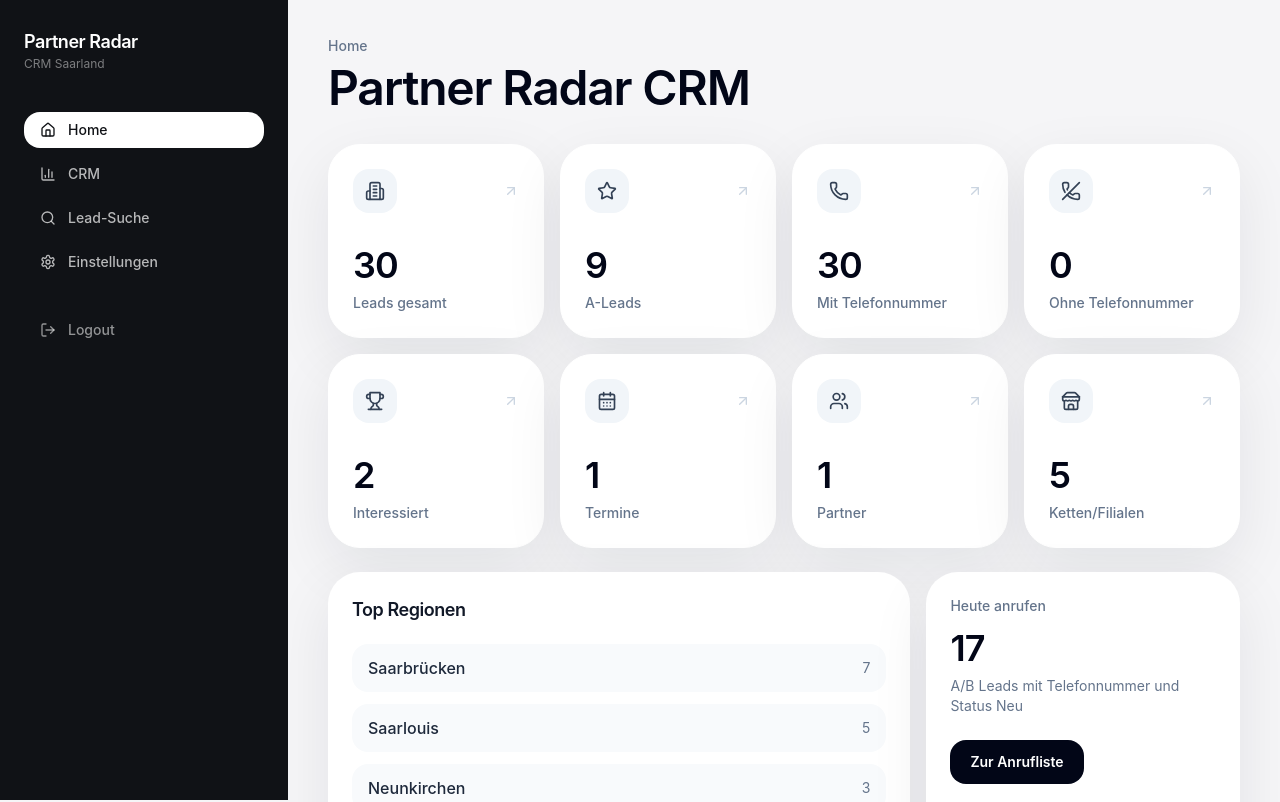
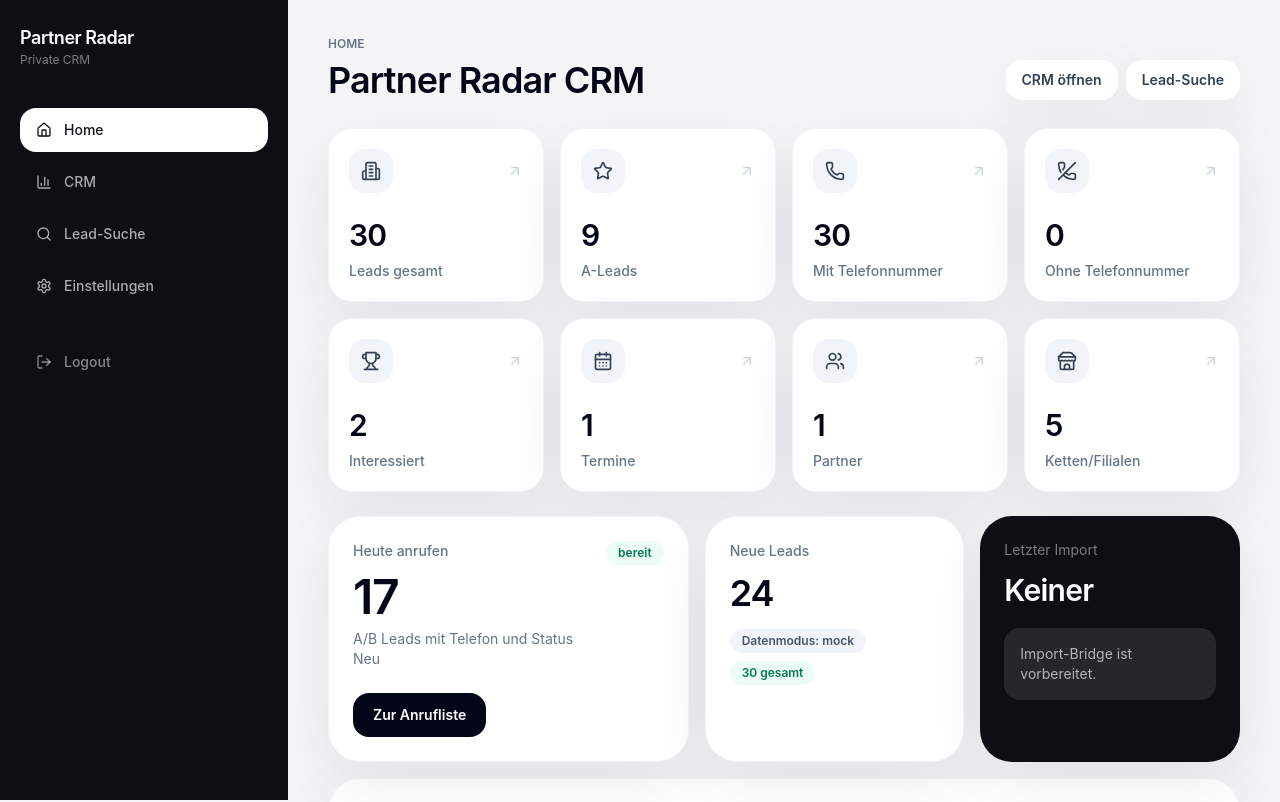
Before and after one commit to BlitzAnfrage/partner-radar-crm, a Next.js app: page / in a window 1280 px wide. Shown: the top 802 px of the page. Built offline with nearby package versions, Linux system fonts and the light colour scheme; no server answers.

Commit message:
Polish Next.js CRM platform quality

```diff
--- a/app/globals.css
+++ b/app/globals.css
@@ -29,6 +29,18 @@ textarea {
   font: inherit;
 }
 
+:focus-visible {
+  outline: 2px solid #111827;
+  outline-offset: 2px;
+}
+
+input,
+select,
+textarea,
+button {
+  -webkit-tap-highlight-color: transparent;
+}
+
 ::selection {
   background: #111827;
   color: white;
--- a/app/login/page.tsx
+++ b/app/login/page.tsx
@@ -24,7 +24,7 @@ export default function LoginPage({
 
         {missingPassword ? (
           <div className="rounded-2xl border border-amber-200 bg-amber-50 p-4 text-sm font-medium text-amber-900">
-            Missing CRM_ADMIN_PASSWORD server configuration.
+            CRM_ADMIN_PASSWORD fehlt in der Server-Konfiguration.
           </div>
         ) : (
           <form action="/api/auth/login" method="post" className="space-y-4">
--- a/app/page.tsx
+++ b/app/page.tsx
@@ -1,5 +1,6 @@
 import { DashboardGrid } from "@/components/dashboard/dashboard-grid";
 import { PageHeader } from "@/components/layout/page-header";
+import { StatusPill } from "@/components/ui/status-pill";
 import Link from "next/link";
 import { getDataMode } from "@/lib/crm/config";
 import { toSafeCrmError } from "@/lib/crm/errors";
@@ -24,39 +25,43 @@ export default async function HomePage() {
       (lead.leadQuality === "A" || lead.leadQuality === "B") &&
       Boolean(lead.phone)
   ).length;
+  const newLeadsCount = leads.filter((lead) => lead.status === "NEW").length;
+  const topRegions = Array.from(new Set(leads.map((lead) => lead.regionName || "Offen")))
+    .map((region) => ({
+      region,
+      count: leads.filter((lead) => (lead.regionName || "Offen") === region).length
+    }))
+    .sort((a, b) => b.count - a.count)
+    .slice(0, 5);
 
   return (
     <div>
-      <PageHeader title="Partner Radar CRM" eyebrow="Home" />
+      <PageHeader
+        title="Partner Radar CRM"
+        eyebrow="Home"
+        action={
+          <div className="flex flex-wrap gap-2">
+            <QuickLink href="/crm">CRM öffnen</QuickLink>
+            <QuickLink href="/lead-suche">Lead-Suche</QuickLink>
+          </div>
+        }
+      />
       {result.error ? (
-        <div className="mb-5 rounded-[2rem] border border-amber-200 bg-amber-50 p-6 text-sm text-amber-900 shadow-soft">
+        <div className="mb-5 rounded-[1.5rem] border border-amber-200 bg-amber-50 p-5 text-sm text-amber-900 shadow-soft">
           {result.error}
         </div>
       ) : null}
       <DashboardGrid leads={leads} />
-      <div className="mt-6 grid gap-4 lg:grid-cols-[1.3fr_0.7fr]">
-        <section className="rounded-[2rem] bg-white p-6 shadow-soft">
-          <div className="mb-5 flex items-center justify-between">
-            <h2 className="text-lg font-semibold tracking-tight">Top Regionen</h2>
+      <div className="mt-6 grid gap-4 xl:grid-cols-[1fr_0.72fr_0.72fr]">
+        <section className="rounded-[2rem] border border-slate-100 bg-white p-6 shadow-soft">
+          <div className="flex items-start justify-between gap-4">
+            <div>
+              <div className="text-sm font-medium text-slate-500">Heute anrufen</div>
+              <div className="mt-3 text-5xl font-semibold tracking-tight text-slate-950">{callTodayCount}</div>
+              <div className="mt-2 text-sm text-slate-500">A/B Leads mit Telefon und Status Neu</div>
+            </div>
+            <StatusPill tone={callTodayCount ? "success" : "neutral"}>{callTodayCount ? "bereit" : "leer"}</StatusPill>
           </div>
-          <div className="space-y-3">
-            {Array.from(new Set(leads.map((lead) => lead.regionName || "Offen")))
-              .slice(0, 5)
-              .map((region) => {
-                const count = leads.filter((lead) => (lead.regionName || "Offen") === region).length;
-                return (
-                  <div key={region} className="flex items-center justify-between rounded-2xl bg-slate-50 px-4 py-3">
-                    <span className="font-medium text-slate-800">{region}</span>
-                    <span className="text-sm text-slate-500">{count}</span>
-                  </div>
-                );
-              })}
-          </div>
-        </section>
-        <section className="rounded-[2rem] bg-white p-6 shadow-soft">
-          <div className="text-sm font-medium text-slate-500">Heute anrufen</div>
-          <div className="mt-3 text-4xl font-semibold tracking-tight text-slate-950">{callTodayCount}</div>
-          <div className="mt-2 text-sm text-slate-500">A/B Leads mit Telefonnummer und Status Neu</div>
           <Link
             href="/crm?quality=AB&phone=present&status=NEW"
             className="mt-6 inline-flex h-11 items-center justify-center rounded-2xl bg-slate-950 px-5 text-sm font-semibold text-white transition hover:bg-slate-800"
@@ -64,22 +69,52 @@ export default async function HomePage() {
             Zur Anrufliste
           </Link>
         </section>
-      </div>
-      <div className="mt-4 grid gap-4 lg:grid-cols-[1.3fr_0.7fr]">
-        <section className="rounded-[2rem] bg-white p-6 shadow-soft lg:hidden">
-          <div className="text-sm text-slate-500">Datenmodus</div>
-          <div className="mt-2 text-2xl font-semibold tracking-tight text-slate-950">{dataMode}</div>
+        <section className="rounded-[2rem] border border-slate-100 bg-white p-6 shadow-soft">
+          <div className="text-sm font-medium text-slate-500">Neue Leads</div>
+          <div className="mt-3 text-4xl font-semibold tracking-tight text-slate-950">{newLeadsCount}</div>
+          <div className="mt-4 flex flex-wrap gap-2">
+            <StatusPill tone="neutral">Datenmodus: {dataMode}</StatusPill>
+            <StatusPill tone={leads.length ? "success" : "warning"}>{leads.length} gesamt</StatusPill>
+          </div>
         </section>
-        <section className="rounded-[2rem] bg-[#101216] p-6 text-white shadow-soft">
+        <section className="rounded-[2rem] bg-[#0d0f14] p-6 text-white shadow-soft">
           <div className="text-sm text-white/45">Letzter Import</div>
           <div className="mt-3 text-3xl font-semibold tracking-tight">{latestImport?.status ?? "Keiner"}</div>
-          <div className="mt-8 rounded-2xl bg-white/10 p-4 text-sm text-white/65">
+          <div className="mt-5 rounded-2xl bg-white/10 p-4 text-sm text-white/65">
             {latestImport
               ? `${latestImport.leads_inserted} neu · ${latestImport.leads_updated} aktualisiert`
-              : "n8n Import-Bridge ist vorbereitet."}
+              : "Import-Bridge ist vorbereitet."}
           </div>
         </section>
       </div>
+
+      <section className="mt-4 rounded-[2rem] border border-slate-100 bg-white p-6 shadow-soft">
+        <div className="mb-5 flex items-center justify-between">
+          <h2 className="text-lg font-semibold tracking-tight">Top Regionen</h2>
+          <Link href="/crm" className="text-sm font-semibold text-slate-500 transition hover:text-slate-950">Alle Leads</Link>
+        </div>
+        <div className="grid gap-3 md:grid-cols-2 xl:grid-cols-5">
+          {topRegions.length ? topRegions.map((item) => (
+            <Link key={item.region} href={`/crm?region=${encodeURIComponent(item.region)}`} className="rounded-2xl bg-slate-50 px-4 py-3 transition hover:bg-slate-100">
+              <div className="truncate font-medium text-slate-800">{item.region}</div>
+              <div className="mt-1 text-sm text-slate-500">{item.count} Leads</div>
+            </Link>
+          )) : (
+            <div className="rounded-2xl bg-slate-50 p-4 text-sm text-slate-500">Noch keine Regionen.</div>
+          )}
+        </div>
+      </section>
     </div>
   );
 }
+
+function QuickLink({ href, children }: { href: string; children: React.ReactNode }) {
+  return (
+    <Link
+      href={href}
+      className="inline-flex h-10 items-center justify-center rounded-2xl bg-white px-4 text-sm font-semibold text-slate-700 shadow-soft transition hover:bg-slate-50"
+    >
+      {children}
+    </Link>
+  );
+}
--- a/app/settings/page.tsx
+++ b/app/settings/page.tsx
@@ -1,4 +1,4 @@
-import { Database, KeyRound, Lock, ServerCog, Workflow } from "lucide-react";
+import { Database, KeyRound, Lock, ServerCog, ShieldCheck, Workflow } from "lucide-react";
 import { PageHeader } from "@/components/layout/page-header";
 import { N8nImportCard } from "@/components/settings/n8n-import-card";
 import { getPublicConfigStatus } from "@/lib/crm/config";
@@ -16,15 +16,24 @@ export default async function SettingsPage() {
   return (
     <div>
       <PageHeader title="Einstellungen" eyebrow="System" />
-      <div className="grid gap-3 sm:grid-cols-2 xl:grid-cols-4">
-        <StatusCard icon={<ServerCog />} label="Datenmodus" value={status.dataMode} ok={status.dataMode === "supabase"} />
-        <StatusCard icon={<Database />} label="Datenbankmodus" value={status.dataMode === "supabase" ? "aktiv" : "Mock-Fallback"} ok={status.dataMode === "supabase"} />
-        <StatusCard icon={<Database />} label="Supabase URL" value={status.supabaseUrlPresent ? "vorhanden" : "fehlt"} ok={status.supabaseUrlPresent} />
-        <StatusCard icon={<KeyRound />} label="Supabase Service Key" value={status.supabaseServiceRolePresent ? "vorhanden" : "fehlt"} ok={status.supabaseServiceRolePresent} />
-        <StatusCard icon={<Workflow />} label="n8n Webhook URL" value={status.n8nWebhookUrlPresent ? "vorhanden" : "fehlt"} ok={status.n8nWebhookUrlPresent} />
-        <StatusCard icon={<Workflow />} label="App URL" value={status.appUrlPresent ? "vorhanden" : "fehlt"} ok={status.appUrlPresent} />
-        <StatusCard icon={<Lock />} label="Admin Gate" value={status.adminPasswordPrepared ? "vorbereitet" : "leer"} ok={status.adminPasswordPrepared} />
-        <StatusCard icon={<KeyRound />} label="n8n Import Secret" value={status.n8nWebhookSecretPresent ? "vorhanden" : "fehlt"} ok={status.n8nWebhookSecretPresent} />
+      <div className="grid gap-4 xl:grid-cols-2">
+        <StatusSection title="App">
+          <StatusRow icon={<ServerCog />} label="Datenmodus" value={status.dataMode} ok={status.dataMode === "supabase"} />
+          <StatusRow icon={<Workflow />} label="App URL" value={status.appUrlPresent ? "vorhanden" : "fehlt"} ok={status.appUrlPresent} />
+        </StatusSection>
+        <StatusSection title="Datenbank">
+          <StatusRow icon={<Database />} label="Datenbankmodus" value={status.dataMode === "supabase" ? "aktiv" : "Mock-Fallback"} ok={status.dataMode === "supabase"} />
+          <StatusRow icon={<Database />} label="Supabase URL" value={status.supabaseUrlPresent ? "vorhanden" : "fehlt"} ok={status.supabaseUrlPresent} />
+          <StatusRow icon={<KeyRound />} label="Supabase Service Key" value={status.supabaseServiceRolePresent ? "vorhanden" : "fehlt"} ok={status.supabaseServiceRolePresent} />
+        </StatusSection>
+        <StatusSection title="Sicherheit">
+          <StatusRow icon={<Lock />} label="Admin Gate" value={status.adminPasswordPrepared ? "vorbereitet" : "leer"} ok={status.adminPasswordPrepared} />
+          <StatusRow icon={<ShieldCheck />} label="Private CRM" value={status.adminPasswordPrepared ? "geschützt" : "offen"} ok={status.adminPasswordPrepared} />
+        </StatusSection>
+        <StatusSection title="Integrationen">
+          <StatusRow icon={<Workflow />} label="n8n Webhook URL" value={status.n8nWebhookUrlPresent ? "vorhanden" : "fehlt"} ok={status.n8nWebhookUrlPresent} />
+          <StatusRow icon={<KeyRound />} label="n8n Import Secret" value={status.n8nWebhookSecretPresent ? "vorhanden" : "fehlt"} ok={status.n8nWebhookSecretPresent} />
+        </StatusSection>
       </div>
 
       <N8nImportCard configured={status.n8nWebhookUrlPresent && status.n8nWebhookSecretPresent && status.appUrlPresent} lastStatus={latestImport?.status ?? "keiner"} />
@@ -32,7 +41,16 @@ export default async function SettingsPage() {
   );
 }
 
-function StatusCard({
+function StatusSection({ title, children }: { title: string; children: React.ReactNode }) {
+  return (
+    <section className="rounded-[1.5rem] border border-slate-100 bg-white p-5 shadow-soft">
+      <div className="mb-4 text-lg font-semibold tracking-tight text-slate-950">{title}</div>
+      <div className="space-y-3">{children}</div>
+    </section>
+  );
+}
+
+function StatusRow({
   icon,
   label,
   value,
@@ -44,15 +62,17 @@ function StatusCard({
   ok: boolean;
 }) {
   return (
-    <section className="rounded-[1.5rem] border border-slate-100 bg-white p-4 shadow-soft">
-      <div className="mb-5 flex items-center justify-between">
-        <span className="rounded-2xl bg-slate-100 p-2.5 text-slate-700 [&>svg]:h-4 [&>svg]:w-4">{icon}</span>
-        <span className={`rounded-full px-2.5 py-1 text-xs font-semibold ${ok ? "bg-emerald-50 text-emerald-700" : "bg-slate-100 text-slate-500"}`}>
+    <div className="flex items-center justify-between gap-3 rounded-2xl bg-slate-50 px-4 py-3">
+      <div className="flex min-w-0 items-center gap-3">
+        <span className="rounded-xl bg-white p-2 text-slate-600 shadow-sm [&>svg]:h-4 [&>svg]:w-4">{icon}</span>
+        <div className="min-w-0">
+          <div className="truncate text-sm font-medium text-slate-500">{label}</div>
+          <div className="truncate text-base font-semibold tracking-tight text-slate-950">{value}</div>
+        </div>
+      </div>
+      <span className={`shrink-0 rounded-full px-2.5 py-1 text-xs font-semibold ${ok ? "bg-emerald-50 text-emerald-700" : "bg-slate-100 text-slate-500"}`}>
           {ok ? "bereit" : "offen"}
-        </span>
-      </div>
-      <div className="text-sm font-medium text-slate-500">{label}</div>
-      <div className="mt-1 text-xl font-semibold tracking-tight text-slate-950">{value}</div>
-    </section>
+      </span>
+    </div>
   );
 }
--- a/components/crm/crm-board.tsx
+++ b/components/crm/crm-board.tsx
@@ -15,6 +15,14 @@ type Props = {
   initialFilters: Record<string, string | string[] | undefined>;
   dataMode: "mock" | "supabase";
   loadError?: string | null;
+};
+
+const sortLabels: Record<SortMode, string> = {
+  recommended: "Empfohlen",
+  score: "Score",
+  quality: "Qualität",
+  newest: "Neueste",
+  status: "Status"
 };
 
 export function CrmBoard({ initialLeads, initialFilters, dataMode, loadError }: Props) {
@@ -37,6 +45,16 @@ export function CrmBoard({ initialLeads, initialFilters, dataMode, loadError }:
 
   const regions = useMemo(() => uniqueValues(leads, "regionName"), [leads]);
   const categories = useMemo(() => uniqueValues(leads, "category"), [leads]);
+  const activeFilters = [
+    search ? `Suche: ${search}` : "",
+    region ? `Region: ${region}` : "",
+    category ? `Branche: ${category}` : "",
+    quality ? `Qualität: ${quality}` : "",
+    status ? `Status: ${statusLabels[status as LeadStatus] ?? status}` : "",
+    phoneFilter === "present" ? "Mit Telefon" : phoneFilter === "missing" ? "Ohne Telefon" : "",
+    chain ? `Typ: ${chainHintLabels[chain as ChainHint] ?? chain}` : "",
+    sort !== "recommended" ? `Sortierung: ${sortLabels[sort]}` : ""
+  ].filter(Boolean);
 
   const visibleLeads = useMemo(() => {
     const filtered = filterAndSortLeads(leads, {
@@ -81,6 +99,7 @@ export function CrmBoard({ initialLeads, initialFilters, dataMode, loadError }:
       updatedAt: new Date().toISOString()
     };
 
+    const previousLead = leads.find((item) => item.id === lead.id);
     setLeads((current) => current.map((item) => (item.id === lead.id ? { ...item, ...nextPatch } : item)));
     if (dataMode === "mock") {
       saveLocalLeadEdit(lead.id, nextPatch);
@@ -98,6 +117,10 @@ export function CrmBoard({ initialLeads, initialFilters, dataMode, loadError }:
         setLeads((current) => current.map((item) => (item.id === lead.id ? payload.lead as Lead : item)));
       }
       return true;
+    }
+
+    if (previousLead) {
+      setLeads((current) => current.map((item) => (item.id === lead.id ? previousLead : item)));
     }
 
     return false;
@@ -173,6 +196,15 @@ export function CrmBoard({ initialLeads, initialFilters, dataMode, loadError }:
             <option value="status">Status</option>
           </select>
         </div>
+        {activeFilters.length ? (
+          <div className="mt-4 flex flex-wrap gap-2">
+            {activeFilters.map((filter) => (
+              <span key={filter} className="rounded-full bg-slate-100 px-3 py-1 text-xs font-semibold text-slate-600">
+                {filter}
+              </span>
+            ))}
+          </div>
+        ) : null}
       </div>
 
       {loadError ? (
@@ -411,11 +443,11 @@ function LeadCard({
               className="h-10 rounded-2xl border border-slate-200 bg-slate-50 px-3 text-sm outline-none focus:border-slate-400"
             />
           </div>
-          <input
+          <textarea
             value={callNote}
             onChange={(event) => setCallNote(event.target.value)}
             placeholder="Notiz"
-            className="h-11 rounded-2xl border border-slate-200 bg-slate-50 px-3 text-sm outline-none focus:border-slate-400"
+            className="h-20 resize-none rounded-2xl border border-slate-200 bg-slate-50 px-3 py-3 text-sm outline-none focus:border-slate-400"
           />
           <div className="flex items-center justify-end gap-3">
           <button
@@ -449,7 +481,8 @@ function formatNoteTimestamp(date: Date) {
 function getContactSummary(lead: Lead) {
   if (lead.contactCount === 0 && !lead.lastContactResult) return "Noch kein Kontakt";
   if (lead.contactCount === 0) return lead.lastContactResult || "Noch kein Kontakt";
-  return `${lead.contactCount} Kontakte${lead.lastContactResult ? ` · ${lead.lastContactResult}` : ""}`;
+  const count = lead.contactCount === 1 ? "1 Kontakt" : `${lead.contactCount} Kontakte`;
+  return `${count}${lead.lastContactResult ? ` · ${lead.lastContactResult}` : ""}`;
 }
 
 function ContactLine({ icon, value, muted }: { icon: React.ReactNode; value: string; muted?: boolean }) {
--- a/components/dashboard/dashboard-grid.tsx
+++ b/components/dashboard/dashboard-grid.tsx
@@ -26,15 +26,15 @@ export function DashboardGrid({ leads }: { leads: Lead[] }) {
           <Link
             key={stat.label}
             href={stat.href}
-            className="group rounded-[2rem] border border-white bg-white p-6 shadow-soft transition hover:-translate-y-0.5 hover:border-slate-200"
+            className="group rounded-[1.5rem] border border-slate-100 bg-white p-5 shadow-soft transition hover:-translate-y-0.5 hover:border-slate-200"
           >
-            <div className="mb-8 flex items-center justify-between">
+            <div className="mb-6 flex items-center justify-between">
               <span className="rounded-2xl bg-slate-100 p-3 text-slate-700">
                 <Icon className="h-5 w-5" />
               </span>
               <ArrowUpRight className="h-4 w-4 text-slate-300 transition group-hover:text-slate-950" />
             </div>
-            <div className="text-4xl font-semibold tracking-tight text-slate-950">{stat.value}</div>
+            <div className="text-3xl font-semibold tracking-tight text-slate-950">{stat.value}</div>
             <div className="mt-2 text-sm font-medium text-slate-500">{stat.label}</div>
           </Link>
         );
--- a/components/layout/app-shell.tsx
+++ b/components/layout/app-shell.tsx
@@ -21,37 +21,52 @@ export function AppShell({ children }: { children: React.ReactNode }) {
 
   return (
     <div className="min-h-screen bg-[#f5f5f7] lg:flex">
-      <aside className="sticky top-0 z-30 border-b border-white/10 bg-[#101216] text-white lg:h-screen lg:w-72 lg:border-b-0">
-        <div className="flex items-center justify-between px-5 py-4 lg:block lg:px-6 lg:py-7">
-          <div>
-            <div className="text-lg font-semibold tracking-tight">Partner Radar</div>
-            <div className="text-xs text-white/45">CRM Saarland</div>
+      <aside className="sticky top-0 z-30 border-b border-white/10 bg-[#0d0f14] text-white lg:h-screen lg:w-72 lg:border-b-0">
+        <div className="px-4 py-4 lg:px-5 lg:py-6">
+          <div className="mb-4 flex items-center justify-between lg:mb-10">
+            <Link href="/" className="block rounded-2xl focus:outline-none focus:ring-2 focus:ring-white/40">
+              <div className="text-lg font-semibold tracking-tight">Partner Radar</div>
+              <div className="text-xs text-white/45">Private CRM</div>
+            </Link>
+            <form action="/api/auth/logout" method="post" className="lg:hidden">
+              <button
+                type="submit"
+                className="flex h-10 w-10 items-center justify-center rounded-2xl text-white/55 transition hover:bg-white/10 hover:text-white focus:outline-none focus:ring-2 focus:ring-white/40"
+                aria-label="Logout"
+              >
+                <LogOut className="h-4 w-4" />
+              </button>
+            </form>
           </div>
-          <nav className="flex gap-1 lg:mt-10 lg:block lg:space-y-2">
+          <nav className="flex gap-1 overflow-x-auto pb-1 lg:block lg:space-y-2 lg:overflow-visible lg:pb-0" aria-label="Hauptnavigation">
             {items.map((item) => {
               const Icon = item.icon;
-              const active = pathname === item.href;
+              const active =
+                item.href === "/"
+                  ? pathname === "/"
+                  : pathname === item.href || (item.href === "/lead-search" && pathname === "/lead-suche");
               return (
                 <Link
                   key={item.href}
                   href={item.href}
                   className={clsx(
-                    "flex items-center gap-3 rounded-2xl px-3 py-2 text-sm font-medium transition lg:px-4",
-                    active ? "bg-white text-[#101216]" : "text-white/70 hover:bg-white/10 hover:text-white"
+                    "flex shrink-0 items-center gap-3 rounded-2xl px-3 py-2 text-sm font-medium transition focus:outline-none focus:ring-2 focus:ring-white/40 lg:px-4 lg:py-3",
+                    active ? "bg-white text-[#101216] shadow-sm" : "text-white/65 hover:bg-white/10 hover:text-white"
                   )}
+                  aria-current={active ? "page" : undefined}
                 >
                   <Icon className="h-4 w-4" />
-                  <span className="hidden sm:inline">{item.label}</span>
+                  <span>{item.label}</span>
                 </Link>
               );
             })}
-            <form action="/api/auth/logout" method="post" className="lg:pt-6">
+            <form action="/api/auth/logout" method="post" className="hidden lg:block lg:pt-6">
               <button
                 type="submit"
-                className="flex items-center gap-3 rounded-2xl px-3 py-2 text-sm font-medium text-white/55 transition hover:bg-white/10 hover:text-white lg:w-full lg:px-4"
+                className="flex w-full items-center gap-3 rounded-2xl px-4 py-3 text-sm font-medium text-white/50 transition hover:bg-white/10 hover:text-white focus:outline-none focus:ring-2 focus:ring-white/40"
               >
                 <LogOut className="h-4 w-4" />
-                <span className="hidden sm:inline">Logout</span>
+                <span>Logout</span>
               </button>
             </form>
           </nav>
--- a/components/layout/page-header.tsx
+++ b/components/layout/page-header.tsx
@@ -8,10 +8,10 @@ export function PageHeader({
   action?: React.ReactNode;
 }) {
   return (
-    <div className="mb-8 flex flex-col gap-4 sm:flex-row sm:items-end sm:justify-between">
+    <div className="mb-7 flex flex-col gap-4 sm:flex-row sm:items-end sm:justify-between">
       <div>
-        {eyebrow ? <div className="mb-2 text-sm font-medium text-slate-500">{eyebrow}</div> : null}
-        <h1 className="text-4xl font-semibold tracking-tight text-slate-950 sm:text-5xl">{title}</h1>
+        {eyebrow ? <div className="mb-2 text-xs font-semibold uppercase tracking-normal text-slate-500">{eyebrow}</div> : null}
+        <h1 className="text-3xl font-semibold tracking-tight text-slate-950 sm:text-4xl">{title}</h1>
       </div>
       {action}
     </div>
--- /dev/null
+++ b/components/ui/status-pill.tsx
@@ -0,0 +1,28 @@
+import clsx from "clsx";
+
+type Tone = "dark" | "neutral" | "success" | "warning" | "danger" | "info";
+
+const toneClasses: Record<Tone, string> = {
+  dark: "bg-slate-950 text-white",
+  neutral: "bg-slate-100 text-slate-600",
+  success: "bg-emerald-50 text-emerald-700",
+  warning: "bg-amber-50 text-amber-800",
+  danger: "bg-red-50 text-red-700",
+  info: "bg-blue-50 text-blue-700"
+};
+
+export function StatusPill({
+  children,
+  tone = "neutral",
+  className
+}: {
+  children: React.ReactNode;
+  tone?: Tone;
+  className?: string;
+}) {
+  return (
+    <span className={clsx("inline-flex items-center rounded-full px-3 py-1 text-xs font-semibold", toneClasses[tone], className)}>
+      {children}
+    </span>
+  );
+}
```
Also changed, not shown: components/lead-search/lead-search-form.tsx (+34 -3 lines), 1 other file (tests, documents, lock files or other folders).
